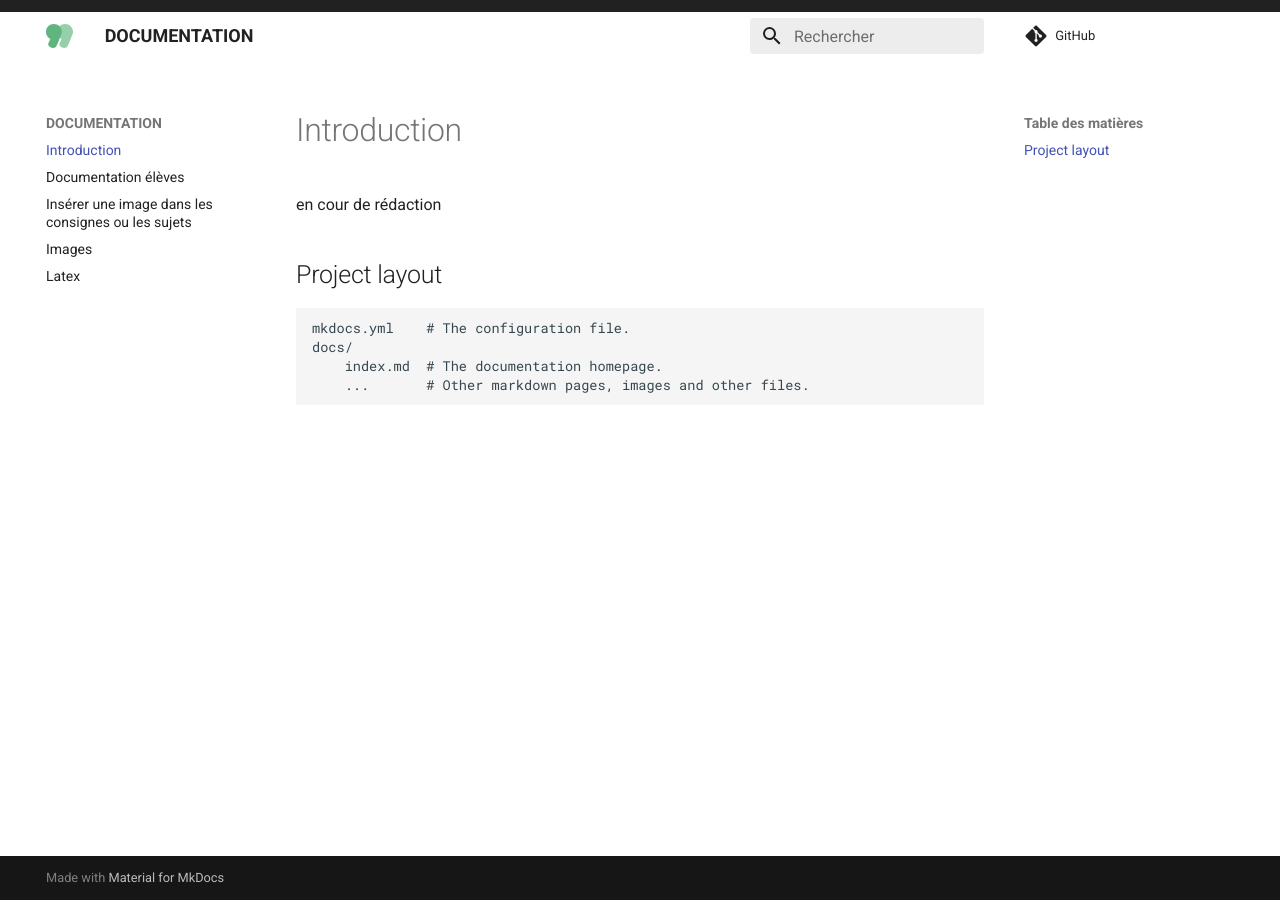
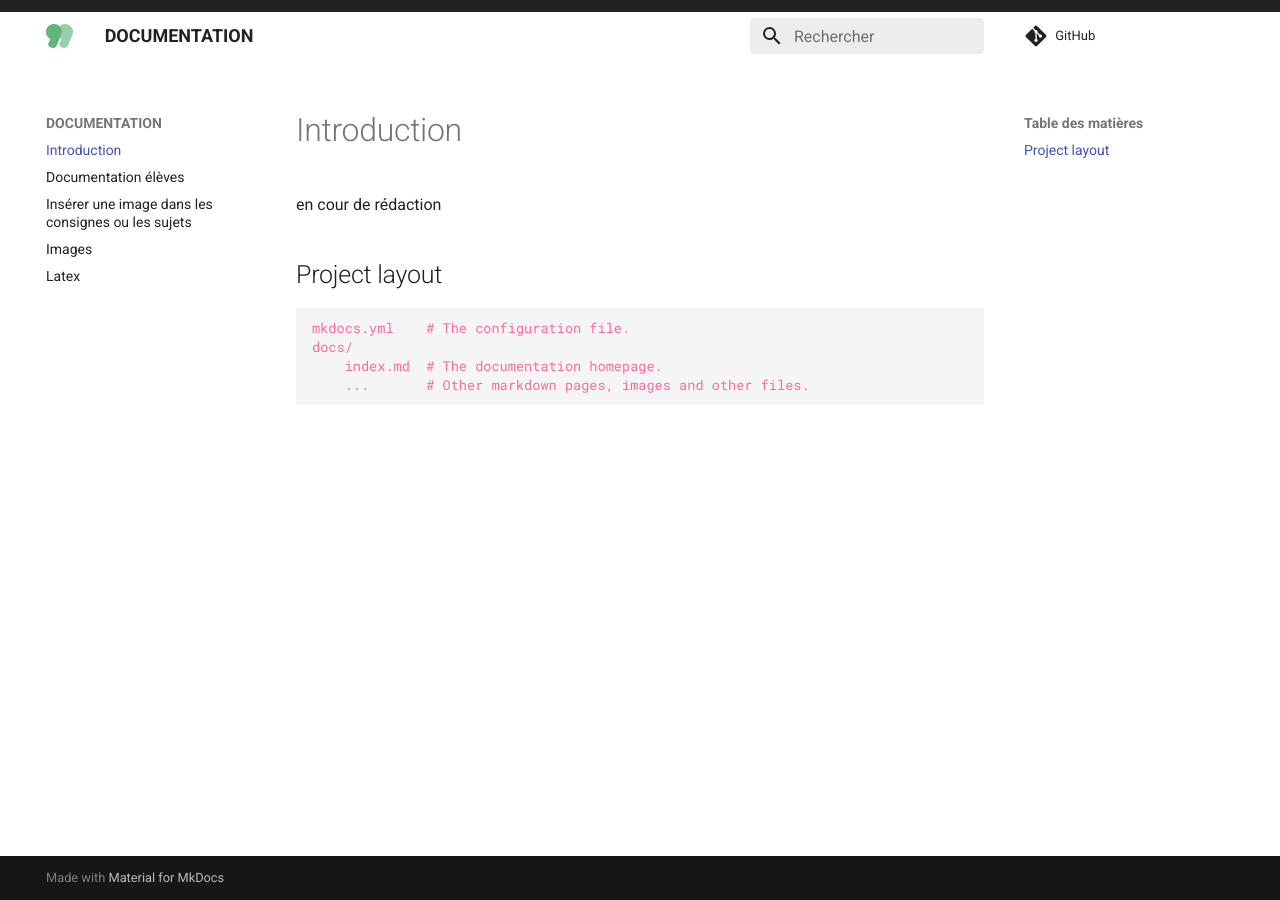
Before and after one commit to mon-oral/documentation, an MkDocs documentation site: the page built from docs/index.md, in a window 1280 px wide. Built offline with MkDocs 1.6.1 and Material for MkDocs 9.7.7, drawn with Linux system fonts in a browser that asks for light colours; comment, search, counter and statistics services are not loaded; the version menu is left out.

Commit message:
Update extra.css

```diff
--- a/docs/assets/stylesheets/extra.css
+++ b/docs/assets/stylesheets/extra.css
@@ -29,3 +29,14 @@
     background-color: rgba(0,0,0,.4);
     border-radius: .2rem;
 }
+
+.md-typeset code {
+    background-color: var(--md-code-bg-color);
+    border-radius: 0.1rem;
+    -webkit-box-decoration-break: clone;
+    box-decoration-break: clone;
+    font-size: .85em;
+    padding: 0 0.2941176471em;
+    word-break: break-word;
+    color: #f66d9b
+}
```
